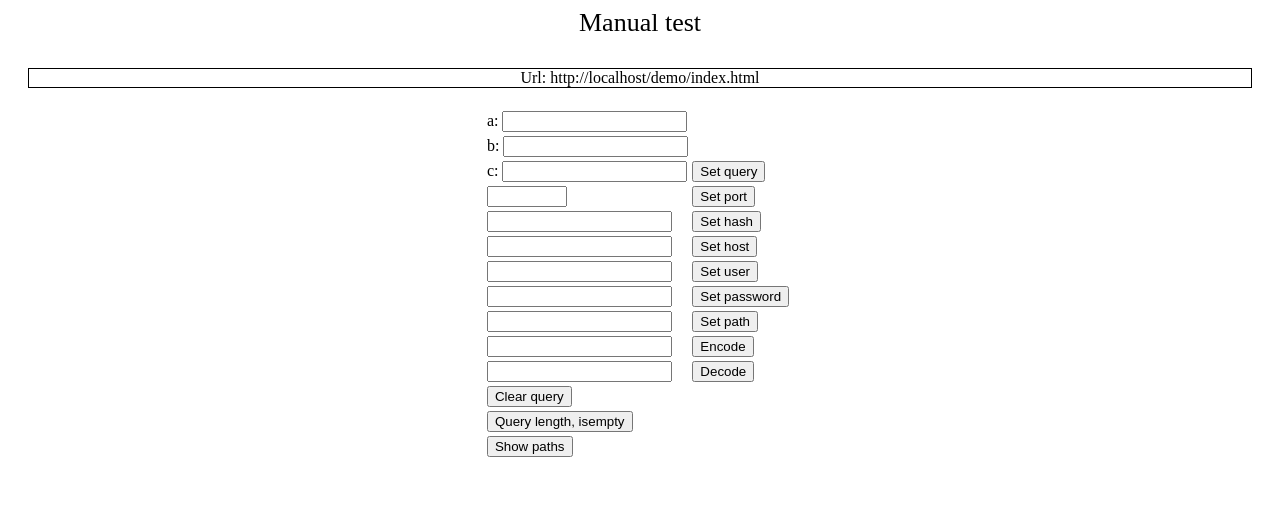
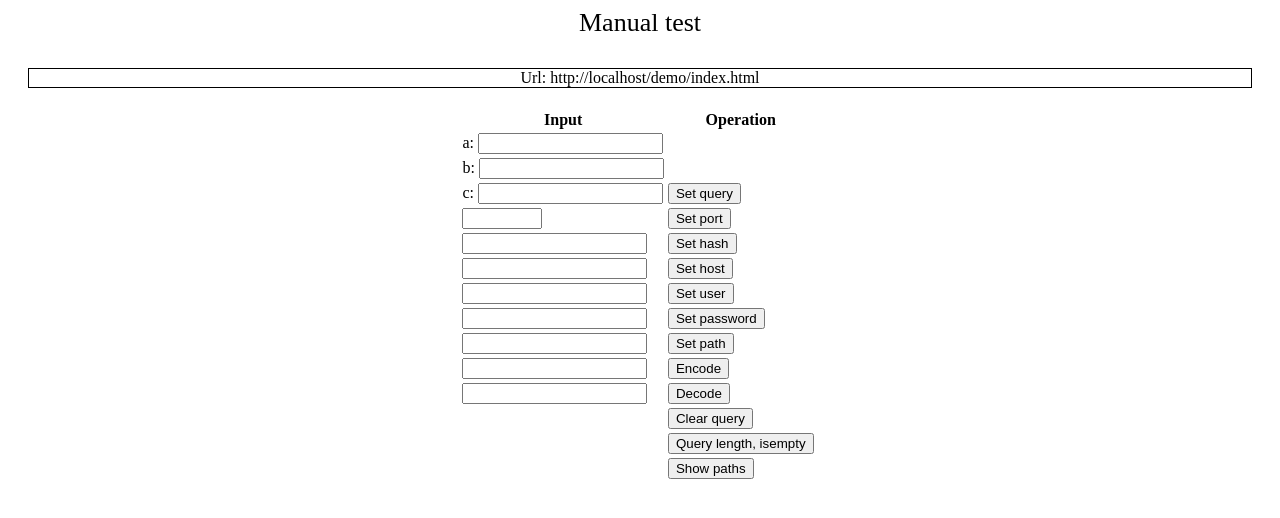
Before and after one commit to BME-MIT-IET/iet-hf-2022-intelliteam, a website: page demo/index.html in a window 1280 px wide. Drawn offline with Linux system fonts and the light colour scheme.

Commit message:
Eliminated two minor bugs #13

```diff
--- a/demo/index.html
+++ b/demo/index.html
@@ -2,6 +2,7 @@
 <html lang="en">
 
 <head>
+       <title>Manual Tests</title>
        <link rel="stylesheet"
              href="style.css">
 </head>
@@ -11,6 +12,10 @@
        <div id="urlDiv"></div>
        <div class="table">
               <table>
+
+                     <th>Input</th>
+                     <th>Operation</th>
+
 
                      <tr>
                             <td>
@@ -83,16 +88,19 @@
                             </td>
                      </tr>
                      <tr>
+                            <td></td>
                             <td><button onclick="clearQuery()">Clear query</button></td>
 
                      </tr>
                      <tr>
+                            <td></td>
                             <td> <button onclick="queryLengthIsEmpty()">Query length, isempty</button></td>
                             <td>
                                    <div id="queryEmptyLengthResult"></div>
                             </td>
                      </tr>
                      <tr>
+                            <td></td>
                             <td> <button onclick="showPaths()">Show paths</button></td>
                             <td>
                                    <div id="paths"></div>
```
